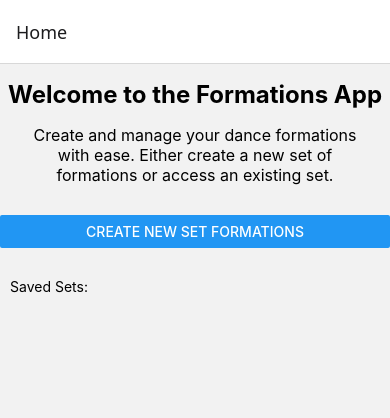
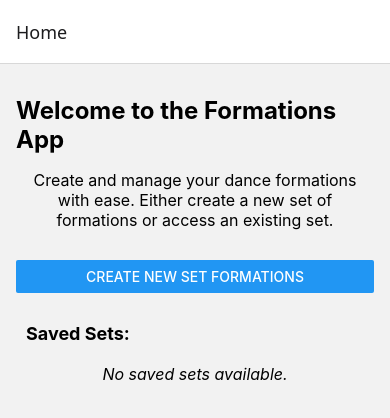
Before and after one commit to sbelambe/formations, a React Native app in the folder Formations/: screen /Home in a window 390 px wide. Shown: the top 418 px of the page. Built offline with nearby package versions, Linux system fonts and the light colour scheme.

Commit message:
loading useFocusEffect

```diff
--- a/Formations/components/HomeScreen.js
+++ b/Formations/components/HomeScreen.js
@@ -1,13 +1,21 @@
-import React, { useEffect } from "react";
+import React, { useCallback } from "react";
 import { View, StyleSheet, Text, Button, ScrollView } from "react-native";
+import { useFocusEffect } from "@react-navigation/native";
 import useSavedSets from "../hooks/useSavedSets";
 
 function HomeScreen({ navigation }) {
-  const { savedSets, loadSets } = useSavedSets();
+  const { savedSets, loadSets, deleteSet } = useSavedSets();
 
-  useEffect(() => {
-    loadSets();
-  }, []);
+  // Ensure `loadSets` is called every time the screen comes into focus
+  useFocusEffect(
+    useCallback(() => {
+      loadSets(); // Reload saved sets
+    }, [])
+  );
+
+  const handleDeleteSet = (setId) => {
+    deleteSet(setId); // Delete the set and update the state
+  };
 
   return (
     <View style={styles.container}>
@@ -27,15 +35,27 @@ function HomeScreen({ navigation }) {
       </View>
 
       <View style={styles.saved}>
-        <Text>Saved Sets:</Text>
+        <Text style={styles.savedTitle}>Saved Sets:</Text>
         <ScrollView>
-          {savedSets.map((set) => (
-            <Button
-              key={set.id}
-              title={set.name}
-              onPress={() => navigation.navigate("SetDetailsScreen", { setId: set.id })}
-            />
-          ))}
+          {savedSets.length > 0 ? (
+            savedSets.map((set) => (
+              <View key={set.id} style={styles.setItem}>
+                <Button
+                  title={set.name}
+                  onPress={() =>
+                    navigation.navigate("SetDetailsScreen", { setId: set.id })
+                  }
+                />
+                <Button
+                  title="Delete"
+                  color="red"
+                  onPress={() => handleDeleteSet(set.id)} // Delete the selected set
+                />
+              </View>
+            ))
+          ) : (
+            <Text style={styles.noSetsText}>No saved sets available.</Text>
+          )}
         </ScrollView>
       </View>
     </View>
@@ -45,6 +65,7 @@ function HomeScreen({ navigation }) {
 const styles = StyleSheet.create({
   container: {
     flex: 1,
+    padding: 16,
   },
   introduction: {
     alignItems: "center",
@@ -66,6 +87,22 @@ const styles = StyleSheet.create({
   saved: {
     margin: 10,
   },
+  savedTitle: {
+    fontSize: 18,
+    fontWeight: "bold",
+    marginBottom: 10,
+  },
+  setItem: {
+    flexDirection: "row",
+    justifyContent: "space-between",
+    marginVertical: 5,
+  },
+  noSetsText: {
+    fontSize: 16,
+    fontStyle: "italic",
+    textAlign: "center",
+    marginVertical: 10,
+  },
 });
 
 export default HomeScreen;
--- a/Formations/hooks/useSavedSets.js
+++ b/Formations/hooks/useSavedSets.js
@@ -9,6 +9,8 @@ const useSavedSets = () => {
       const savedSetsData = await AsyncStorage.getItem("savedSets");
       if (savedSetsData) {
         setSavedSets(JSON.parse(savedSetsData));
+      } else {
+        setSavedSets([]);
       }
     } catch (error) {
       console.error("Failed to load saved sets:", error);
@@ -17,12 +19,10 @@ const useSavedSets = () => {
 
   const saveSet = async (newSet) => {
     try {
-      const savedSetsData = await AsyncStorage.getItem("savedSets");
-      let updatedSets = savedSetsData ? JSON.parse(savedSetsData) : [];
-      updatedSets.push(newSet);
+      const updatedSets = [...savedSets, newSet];
+      setSavedSets(updatedSets);
 
       await AsyncStorage.setItem("savedSets", JSON.stringify(updatedSets));
-      setSavedSets(updatedSets);
     } catch (error) {
       console.error("Failed to save set:", error);
     }
@@ -30,18 +30,19 @@ const useSavedSets = () => {
 
   const deleteSet = async (setId) => {
     try {
-      const savedSetsData = await AsyncStorage.getItem("savedSets");
-      let updatedSets = savedSetsData ? JSON.parse(savedSetsData) : [];
-
-      updatedSets = updatedSets.filter((set) => set.id !== setId);
+      const updatedSets = savedSets.filter((set) => set.id !== setId);
+      setSavedSets(updatedSets);
 
       await AsyncStorage.setItem("savedSets", JSON.stringify(updatedSets));
-      setSavedSets(updatedSets);
     } catch (error) {
       console.error("Failed to delete set:", error);
     }
   };
 
+  useEffect(() => {
+    loadSets();
+  }, []);
+
   return { savedSets, loadSets, saveSet, deleteSet };
 };
 
```
